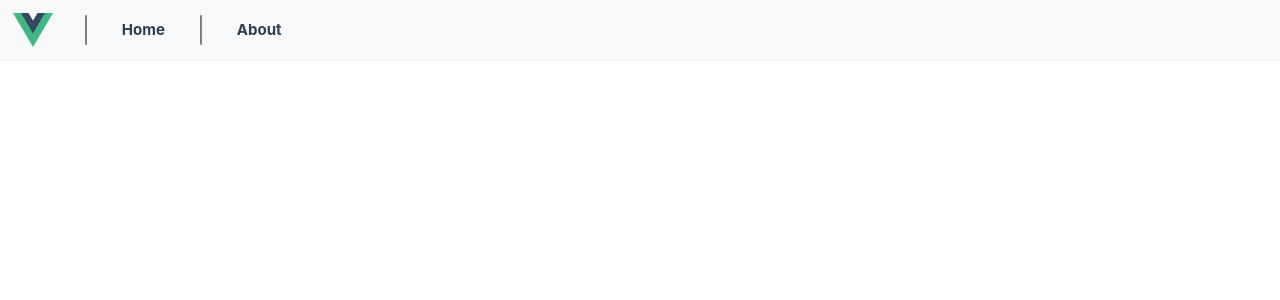
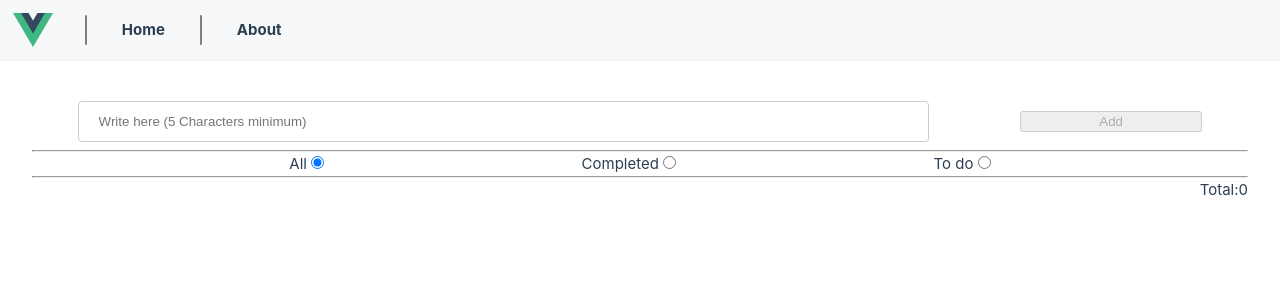
Before and after one commit to juancave/pinia-vue-todos, a Vue app: page / in a window 1280 px wide. Shown: the top 300 px of the page. Built offline with nearby package versions, Linux system fonts and the light colour scheme.

Commit message:
Connecting todo components with store

```diff
--- /dev/null
+++ b/src/components/AddTodo.vue
@@ -0,0 +1,49 @@
+<script setup lang="ts">
+import { ref, computed } from 'vue'
+
+const text = ref('')
+const isValid = computed(() => text.value && text.value.length > 5)
+
+const emit = defineEmits<{
+  addTodo: [text: string]
+}>()
+
+const onAddTodo = () => {
+  emit('addTodo', text.value)
+  text.value = ''
+}
+</script>
+
+<template>
+  <div class="container">
+    <input
+      type="text"
+      v-on:keyup.enter="onAddTodo"
+      v-model="text"
+      placeholder="Write here (5 Characters minimum)"
+    />
+    <button :disabled="!isValid" @click="onAddTodo">Add</button>
+  </div>
+</template>
+
+<style scoped>
+.container {
+  display: flex;
+  justify-content: space-around;
+  align-items: center;
+}
+
+input[type='text'] {
+  width: 70%;
+  padding: 12px 20px;
+  margin: 8px 0;
+  display: inline-block;
+  border: 1px solid #ccc;
+  border-radius: 4px;
+  box-sizing: border-box;
+}
+
+button {
+  width: 15%;
+}
+</style>
--- /dev/null
+++ b/src/components/TodoFilters.vue
@@ -0,0 +1,70 @@
+<script setup lang="ts">
+import { ref } from 'vue'
+
+defineProps<{
+  counter: number
+}>()
+
+const emit = defineEmits<{
+  updateFilter: []
+}>()
+
+const filter = ref('')
+</script>
+
+<template>
+  <div class="container">
+    <hr />
+    <div class="common-actions">
+      <label>
+        All
+        <input
+          v-model="filter"
+          type="radio"
+          value=""
+          name="filter"
+          @change="emit('updateFilter')"
+        />
+      </label>
+      <label>
+        Completed
+        <input
+          v-model="filter"
+          type="radio"
+          value="completed"
+          name="filter"
+          @change="emit('updateFilter')"
+        />
+      </label>
+      <label>
+        To do
+        <input
+          v-model="filter"
+          type="radio"
+          value="toDo"
+          name="filter"
+          @change="emit('updateFilter')"
+        />
+      </label>
+    </div>
+    <hr />
+    <div class="counter"><b>Total: </b> {{ counter }}</div>
+  </div>
+</template>
+
+<style scoped>
+.common-actions {
+  display: flex;
+  justify-content: space-evenly;
+  align-items: center;
+}
+
+label {
+  cursor: pointer;
+}
+
+.counter {
+  display: flex;
+  justify-content: flex-end;
+}
+</style>
--- a/src/components/TodoItem.vue
+++ b/src/components/TodoItem.vue
@@ -1,32 +1,38 @@
 <script setup lang="ts">
+import { ref } from 'vue'
 import type { Todo } from '../interfaces/Todo'
 import { Status } from '../interfaces/Todo'
 
 const props = defineProps<{
-  todo: Todo,
+  todo: Todo
 }>()
 
+const isChecked = ref(props.todo.status === Status.completed)
+
 const emit = defineEmits<{
-  deleteTodo: [todo: Todo],
+  deleteTodo: [todo: Todo]
   updateFilters: [],
+  updateTodo: [todo: Todo]
 }>()
 
 const onDeleteTodo = () => {
   emit('deleteTodo', props.todo)
 }
 
+const onUpdateTodo = () => {
+  const updated = { ...props.todo, status: isChecked.value ? Status.completed : Status.in_progress }
+  emit('updateTodo', updated)
+  emit('updateFilters')
+}
 </script>
 
 <template>
   <div class="container">
-    <input
-      @change="emit('updateFilters')"
-      type="checkbox" />
-    <span
-      class="name"
-      :class="{ 'completed': todo.status === Status.completed }">{{ todo.text }}</span>
-    <button type="button"
-      @click="onDeleteTodo">X</button>
+    <input v-model="isChecked" @change="onUpdateTodo" type="checkbox" />
+    <span class="name" :class="{ completed: todo.status === Status.completed }">{{
+      todo.text
+    }}</span>
+    <button type="button" @click="onDeleteTodo">X</button>
   </div>
 </template>
 
--- a/src/components/TodosList.vue
+++ b/src/components/TodosList.vue
@@ -1,35 +1,35 @@
 <script setup lang="ts">
-import TodoItem from '../components/TodoItem.vue';
+import TodoItem from '../components/TodoItem.vue'
 import type { Todo } from '../interfaces/Todo'
 
 defineProps<{
-  todos: Todo[],
+  todos: Todo[]
 }>()
 
 const emit = defineEmits<{
-  deleteTodo: [todo: Todo],
-  updateFilters: [],
+  deleteTodo: [todo: Todo]
+  updateFilters: []
+  updateTodo: [todo: Todo]
 }>()
 
 const onDeleteTodo = (todo: Todo) => {
   emit('deleteTodo', todo)
 }
-
 </script>
 
 <template>
   <div class="container">
-    <transition-group name="list">
-      <div
-        :key="todo.id"
-        v-for="(todo, index) in todos">
+    <TransitionGroup name="list">
+      <div :key="todo.id" v-for="(todo, index) in todos">
         <TodoItem
           :key="index"
           :todo="todo"
           @deleteTodo="onDeleteTodo"
-          @updateFilters="emit('updateFilters')" />
+          @updateFilters="emit('updateFilters')"
+          @updateTodo="(todo) => emit('updateTodo', todo)"
+        />
       </div>
-    </transition-group>
+    </TransitionGroup>
   </div>
 </template>
 
@@ -37,4 +37,14 @@ const onDeleteTodo = (todo: Todo) => {
 .container {
   text-align: center;
 }
+
+.list-enter-active,
+.list-leave-active {
+  transition: opacity 1s;
+}
+
+.list-enter-from,
+.list-leave-to {
+  opacity: 0;
+}
 </style>
--- a/src/views/HomeView.vue
+++ b/src/views/HomeView.vue
@@ -1,22 +1,36 @@
 <script setup lang="ts">
 import TodosList from '../components/TodosList.vue'
+import TodoFilters from '../components/TodoFilters.vue'
+import AddTodo from '../components/AddTodo.vue'
+import type { Todo } from '../interfaces/Todo'
+
+import { storeToRefs } from 'pinia'
 import { useTodos } from '../stores/todo'
 
 const todosStore = useTodos()
-const todos = todosStore.todos;
+const { todos } = storeToRefs(todosStore);
 
-const handleDeleteTodo = () => {
-  console.log('Delete.');
-};
+const handleDeleteTodo = (todo: Todo) => {
+  todosStore.deleteTodo(todo)
+}
 
 const handleUpdateFilters = () => {
-  console.log('Filters.');
-};
+  console.log('Filters.', todos)
+}
 
+const handleAddTodo = (text: string) => {
+  todosStore.addTodo(text)
+}
+
+const handleUpdateTodo = (todo: Todo) => {
+  todosStore.updateTodo(todo)
+}
 </script>
 
 <template>
   <div class="container">
-    <TodosList :todos="todos" @deleteTodo="handleDeleteTodo" @updateFilters="handleUpdateFilters"/>
+    <AddTodo @addTodo="handleAddTodo" />
+    <TodosList :todos="todos" @deleteTodo="handleDeleteTodo" @updateFilters="handleUpdateFilters" @updateTodo="handleUpdateTodo" />
+    <TodoFilters :counter="todos.length" @updateFilter="handleUpdateFilters" />
   </div>
 </template>
```
Also changed, not shown: src/views/AboutView.vue (indentation only). Lines whose indentation alone changed are shown as unchanged.
